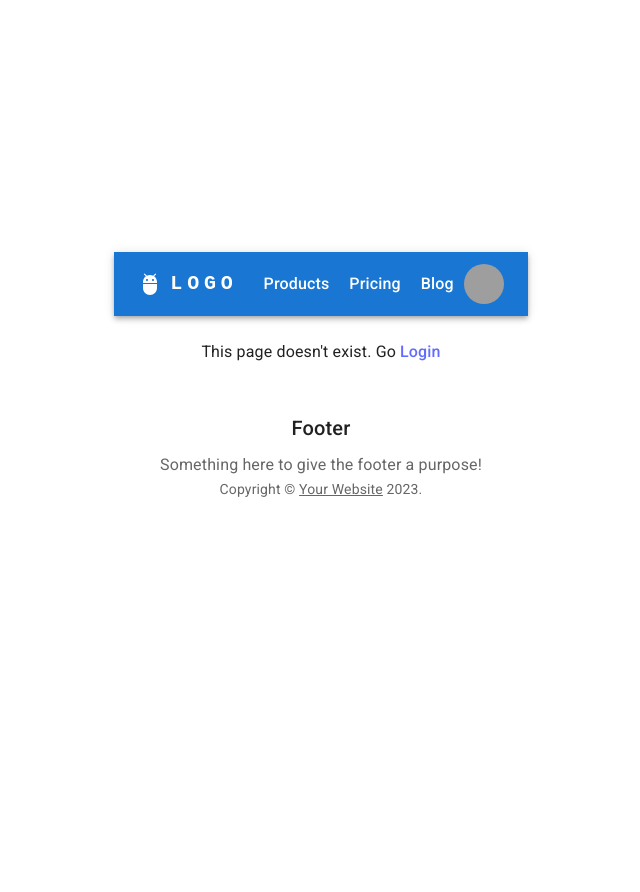
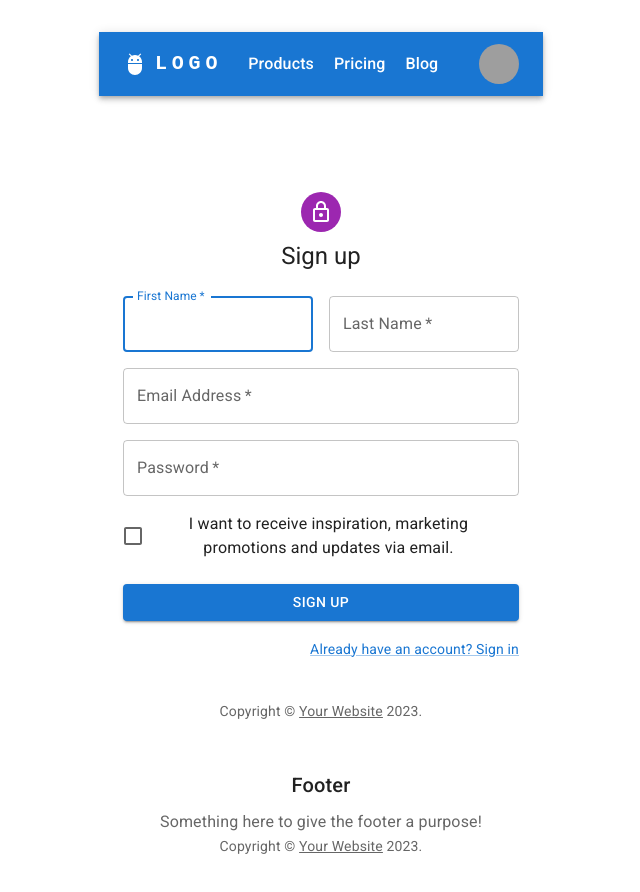
Before and after one commit to ittopshamb/aridon-shop-frontend, a React (Vite) app: page /Signup in a window 1280 px wide. Shown: the top 892 px of the page, without its empty margins (319-959 px from the left). Before the commit the page ends 800 px from the top, so only its background shows below. Built offline with nearby package versions, Linux system fonts and the light colour scheme; grey boxes are pictures that could not be loaded.

Commit message:
Add Signup

```diff
--- a/src/components/Layout/Header.tsx
+++ b/src/components/Layout/Header.tsx
@@ -12,7 +12,7 @@
 import MenuItem from '@mui/material/MenuItem';
 import AdbIcon from '@mui/icons-material/Adb';
 import { Link }from 'react-router-dom';
-const pages = ['Products', 'Pricing', 'Blog'];
+const pages = ['Products', 'Pricing', 'Blog',];
 const settings = ['Profile', 'Account', 'Dashboard', 'Logout'];
 
 function ResponsiveAppBar() {
--- a/src/components/Layout/MainLayout.tsx
+++ b/src/components/Layout/MainLayout.tsx
@@ -10,6 +10,7 @@
 import ProductsPage from "../../features/catalog/ProductsPage";
 import NotfoundPage from "../../features/NotfoundPage";
 import {Login} from "@mui/icons-material";
+import SignupPage from "../../features/auth/SignupPage";
 
 
 const sections = [
@@ -44,7 +45,8 @@
             </main>
             <Routes>
                 <Route path="/Products" element={<ProductsPage/>}/>
-                <Route path="/" element={<LoginPage/>}/>
+                <Route path="/Login" element={<LoginPage/>}/>
+                <Route path="/Signup" element={<SignupPage/>}/>
                 <Route path="*" element={<NotfoundPage/>}/>
             </Routes>
         </Router>
--- a/src/features/NotfoundPage.tsx
+++ b/src/features/NotfoundPage.tsx
@@ -4,7 +4,7 @@
 export default function NotfoundPage() {
     return (
         <div>
-            This page doesn't exist. Go <Link to="/">Login</Link>
+            This page doesn't exist. Go <Link to="/Login">Login</Link>
         </div>
     );
 }
--- a/src/features/auth/LoginPage.tsx
+++ b/src/features/auth/LoginPage.tsx
@@ -86,7 +86,7 @@
                         </Link>
                     </Grid>
                     <Grid item>
-                        <Link href="src/pages#" variant="body2">
+                        <Link href="Signup" variant="body2">
                             {"Don't have an account? Sign Up"}
                         </Link>
                     </Grid>
--- /dev/null
+++ b/src/features/auth/SignupPage.tsx
@@ -0,0 +1,131 @@
+import * as React from 'react';
+import Avatar from '@mui/material/Avatar';
+import Button from '@mui/material/Button';
+import CssBaseline from '@mui/material/CssBaseline';
+import TextField from '@mui/material/TextField';
+import FormControlLabel from '@mui/material/FormControlLabel';
+import Checkbox from '@mui/material/Checkbox';
+import Link from '@mui/material/Link';
+import Grid from '@mui/material/Grid';
+import Box from '@mui/material/Box';
+import LockOutlinedIcon from '@mui/icons-material/LockOutlined';
+import Typography from '@mui/material/Typography';
+import Container from '@mui/material/Container';
+import { createTheme, ThemeProvider } from '@mui/material/styles';
+
+function Copyright(props: any) {
+    return (
+        <Typography variant="body2" color="text.secondary" align="center" {...props}>
+            {'Copyright © '}
+            <Link color="inherit" href="https://mui.com/">
+                Your Website
+            </Link>{' '}
+            {new Date().getFullYear()}
+            {'.'}
+        </Typography>
+    );
+}
+
+const theme = createTheme();
+
+export default function SignupPage() {
+    const handleSubmit = (event: React.FormEvent<HTMLFormElement>) => {
+        event.preventDefault();
+        const data = new FormData(event.currentTarget);
+        console.log({
+            email: data.get('email'),
+            password: data.get('password'),
+        });
+    };
+
+    return (
+        <ThemeProvider theme={theme}>
+            <Container component="main" maxWidth="xs">
+                <CssBaseline />
+                <Box
+                    sx={{
+                        marginTop: 8,
+                        display: 'flex',
+                        flexDirection: 'column',
+                        alignItems: 'center',
+                    }}
+                >
+                    <Avatar sx={{ m: 1, bgcolor: 'secondary.main' }}>
+                        <LockOutlinedIcon />
+                    </Avatar>
+                    <Typography component="h1" variant="h5">
+                        Sign up
+                    </Typography>
+                    <Box component="form" noValidate onSubmit={handleSubmit} sx={{ mt: 3 }}>
+                        <Grid container spacing={2}>
+                            <Grid item xs={12} sm={6}>
+                                <TextField
+                                    autoComplete="given-name"
+                                    name="firstName"
+                                    required
+                                    fullWidth
+                                    id="firstName"
+                                    label="First Name"
+                                    autoFocus
+                                />
+                            </Grid>
+                            <Grid item xs={12} sm={6}>
+                                <TextField
+                                    required
+                                    fullWidth
+                                    id="lastName"
+                                    label="Last Name"
+                                    name="lastName"
+                                    autoComplete="family-name"
+                                />
+                            </Grid>
+                            <Grid item xs={12}>
+                                <TextField
+                                    required
+                                    fullWidth
+                                    id="email"
+                                    label="Email Address"
+                                    name="email"
+                                    autoComplete="email"
+                                />
+                            </Grid>
+                            <Grid item xs={12}>
+                                <TextField
+                                    required
+                                    fullWidth
+                                    name="password"
+                                    label="Password"
+                                    type="password"
+                                    id="password"
+                                    autoComplete="new-password"
+                                />
+                            </Grid>
+                            <Grid item xs={12}>
+                                <FormControlLabel
+                                    control={<Checkbox value="allowExtraEmails" color="primary" />}
+                                    label="I want to receive inspiration, marketing promotions and updates via email."
+                                />
+                            </Grid>
+                        </Grid>
+                        <Button
+                            type="submit"
+                            fullWidth
+                            variant="contained"
+                            sx={{ mt: 3, mb: 2 }}
+                        >
+                            Sign Up
+                        </Button>
+                        <Grid container justifyContent="flex-end">
+                            <Grid item>
+                                <Link href="/Login" variant="body2">
+                                    Already have an account? Sign in
+                                </Link>
+                            </Grid>
+                        </Grid>
+                    </Box>
+                </Box>
+                <Copyright sx={{ mt: 5 }} />
+            </Container>
+        </ThemeProvider>
+    );
+}
```
